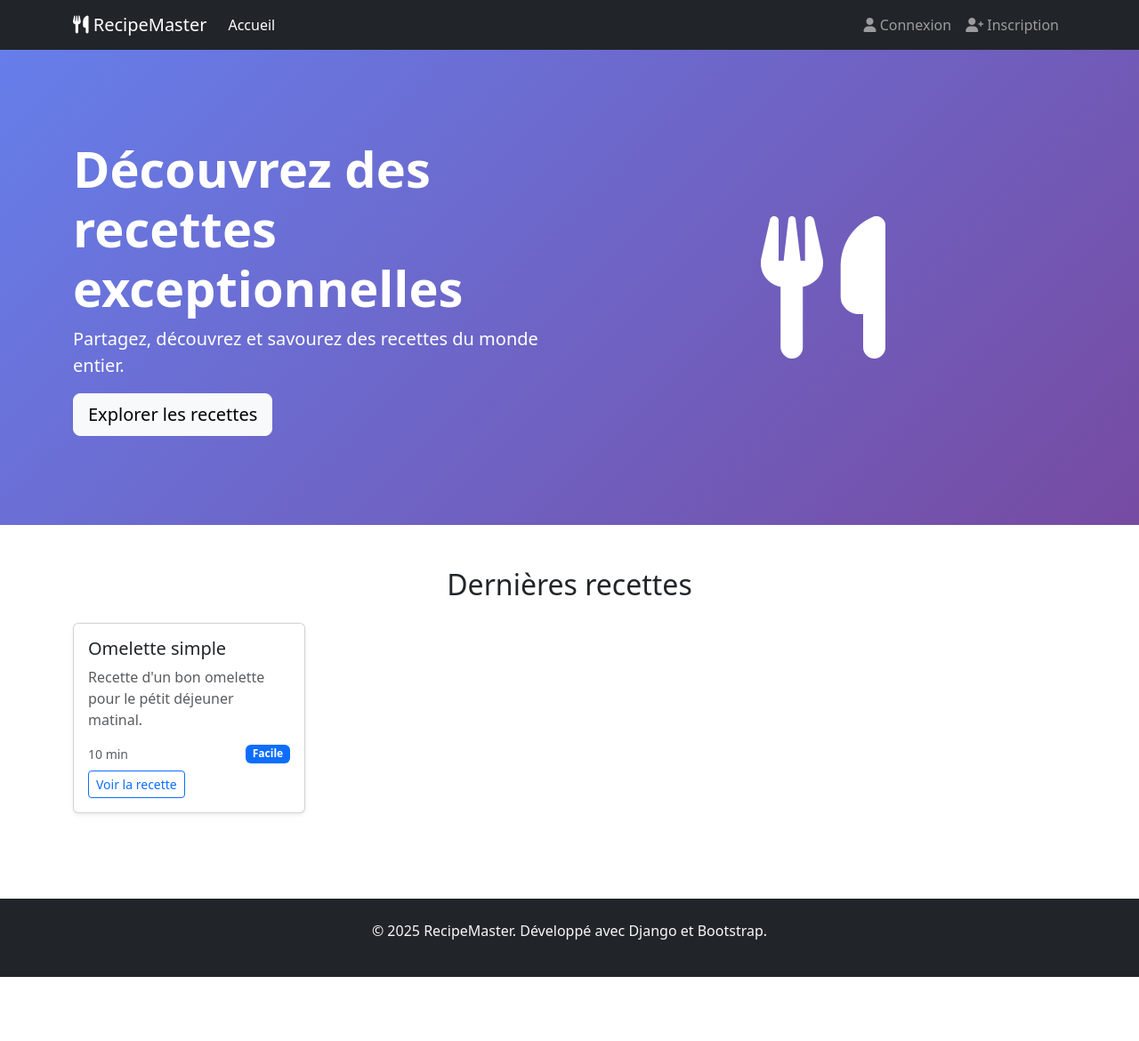
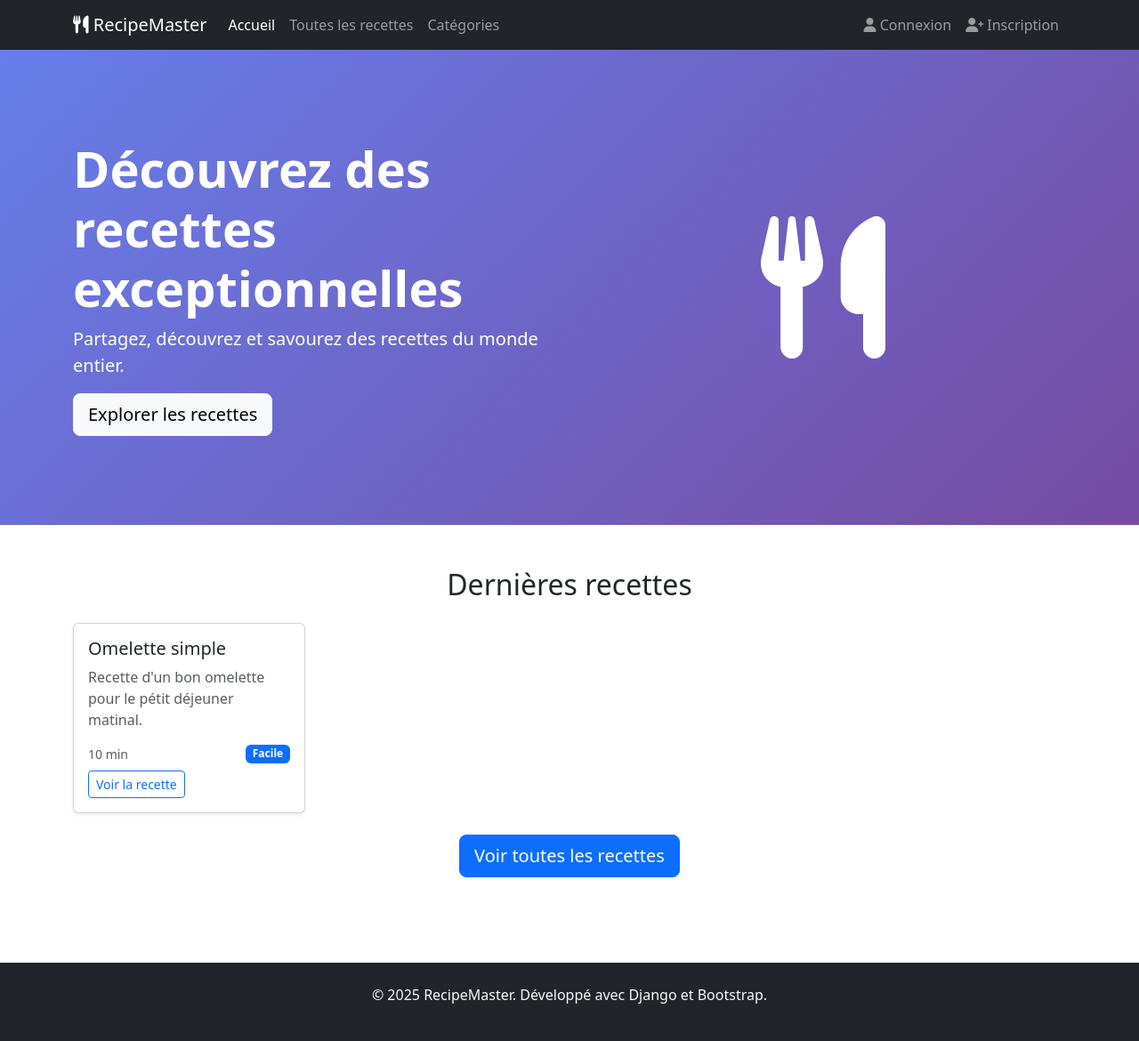
Before and after one commit to IvanBayiha18/Gestionnaire_de_recette, a Django app: page / in a window 1280 px wide. Shown: the whole page at 89% size. Before the commit the page ends 1098 px from the top, so only its background shows below. Run offline with Django 5.2, Linux system fonts and the light colour scheme; data comes from the database, SQL or seed files in the repository.

Commit message:
Liste des recettes

```diff
--- a/GestDepProjet/urls.py
+++ b/GestDepProjet/urls.py
@@ -16,10 +16,11 @@ Including another URLconf
 """
 from django.contrib import admin
 from django.urls import path
-from recipes.views import home, recipe_detail
+from recipes.views import home, recipe_detail, recipe_list
 
 urlpatterns = [
     path('admin/', admin.site.urls),
     path('', home, name='home'),
     path('recette/<int:recipe_id>/', recipe_detail, name='recipe_detail'),
+    path('recettes/', recipe_list, name='recipe_list'),
 ]
--- a/recipes/templates/recipes/base.html
+++ b/recipes/templates/recipes/base.html
@@ -37,6 +37,12 @@
                     <li class="nav-item">
                         <a class="nav-link active" href="{% url 'home' %}">Accueil</a>
                     </li>
+                    <li class="nav-item">
+                        <a class="nav-link" href="{% url 'recipe_list' %}">Toutes les recettes</a>
+                    </li>
+                    <li class="nav-item">
+                        <a class="nav-link" href="#">Catégories</a>
+                    </li>
                 </ul>
                 <div class="navbar-nav">
                     <a class="nav-link" href="#"><i class="fas fa-user"></i> Connexion</a>
--- a/recipes/templates/recipes/home.html
+++ b/recipes/templates/recipes/home.html
@@ -40,6 +40,11 @@
                     </div>
                 </div>
             </div>
+            <div class="text-center mt-4">
+            <a href="{% url 'recipe_list' %}" class="btn btn-primary btn-lg">
+                Voir toutes les recettes
+            </a>
+             </div>
             {% empty %}
             <div class="col-12 text-center">
                 <p class="text-muted">Aucune recette pour le moment.</p>
--- a/recipes/views.py
+++ b/recipes/views.py
@@ -1,4 +1,5 @@
 from django.shortcuts import get_object_or_404, render
+from django.core.paginator import Paginator
 from .models import Recipe, Category
 
 def home(request):
@@ -27,3 +28,19 @@ def recipe_detail(request, recipe_id):
     }
 
     return render(request, 'recipes/recipe_detail.html', context)
+
+def recipe_list(request):
+    """Vue pour la liste complète des recettes"""
+    # Récupère toutes les recettes
+    recipes_list = Recipe.objects.all().order_by('-date_creation')
+
+    # Pagination - 12 recettes par page
+    paginator = Paginator(recipes_list, 12)
+    page_number = request.GET.get('page')
+    page_obj = paginator.get_page(page_number)
+
+    context = {
+        'page_obj': page_obj,
+    }
+
+    return render(request, 'recipes/recipe_list.html', context)
```
Also changed, not shown: recipes/templates/recipes/recipe_detail.html (renamed from recipes/templates/recipes/recipes_detail.html), recipes/templates/recipes/recipe_list.html (added).
